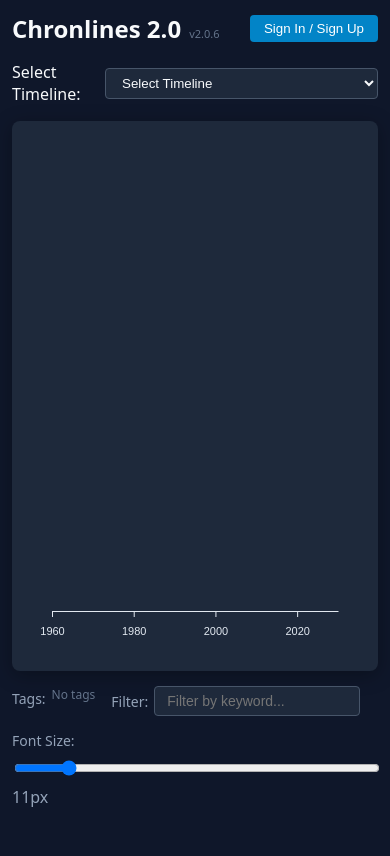
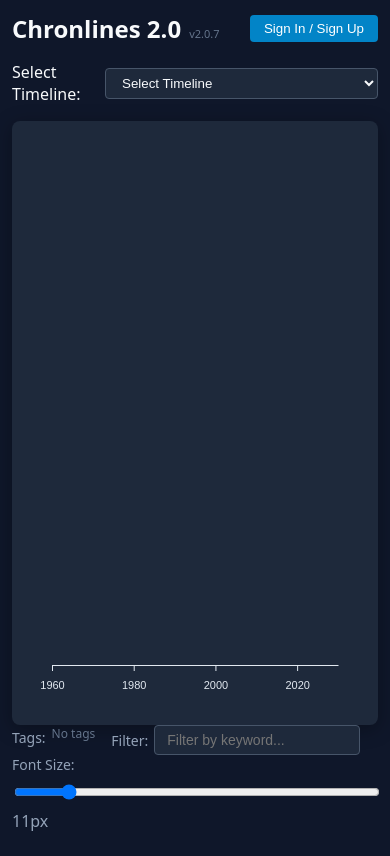
Before and after one commit to grumfellow/timeline, a website built with Vite: page index.html in a window 390 px wide. Built offline with nearby package versions, Linux system fonts and the light colour scheme; some packages are replaced by stand-ins of ours; no server answers; the database is empty.

Commit message:
layout: lock bottom controls height (flex: 0 0 auto) and flex-grow timeline container (flex: 1 1 0px) (v2.0.7)

```diff
--- a/index.html
+++ b/index.html
@@ -7,30 +7,45 @@
     <style>
             html, body {
       height: 100%;
+      overflow: hidden;
     }
     body {
       font-family: system-ui, -apple-system, sans-serif;
-      margin: 20px;
-      padding-bottom: 24px;
+      margin: 0;
+      padding: 16px 20px 20px 20px;
       background-color: #0f172a;
       color: #f8fafc;
       box-sizing: border-box;
       display: flex;
       flex-direction: column;
-      min-height: 100vh;
-      height: auto;
+      height: 100vh;
+    }
+
+    .top-header {
+      flex: 0 0 auto;
+    }
+
+    .timeline-picker {
+      flex: 0 0 auto;
     }
 
     #timeline-container {
       width: 100%;
-          flex: 1 1 auto;
-          min-height: 175px;
-          height: 55vh;
+      flex: 1 1 0px;
+      min-height: 100px;
       background: #1e293b;
       border-radius: 8px;
       overflow: hidden;
       box-shadow: 0 4px 20px rgba(0, 0, 0, 0.3);
       cursor: grab;
+    }
+
+    .bottom-controls-wrapper {
+      flex: 0 0 auto;
+      display: flex;
+      flex-direction: column;
+      gap: 12px;
+      margin-top: 12px;
     }
 
     .timeline-controls {
@@ -55,7 +70,7 @@
 
         @media (max-width: 768px) {
       body {
-        margin: 12px;
+        padding: 12px;
       }
 
       .timeline-picker,
@@ -84,8 +99,7 @@
       }
 
       #timeline-container {
-              height: 55vh;
-              min-height: 150px;
+        min-height: 100px;
       }
 
       #timelineSelect,
@@ -172,7 +186,7 @@
     <div style="display: flex; justify-content: space-between; align-items: center; margin-bottom: 16px; flex-wrap: wrap; gap: 12px;">
                   <div style="display: flex; align-items: baseline; gap: 8px;">
         <h2 style="margin: 0;">Chronlines 2.0</h2>
-              <span style="font-size: 11px; color: #64748b; font-weight: normal;">v2.0.6</span>
+        <span style="font-size: 11px; color: #64748b; font-weight: normal;">v2.0.7</span>
       </div>
 
     <!-- User Auth Control Bar -->
@@ -210,7 +224,7 @@
   <div id="timeline-container"></div>
 
         <!-- Event Creation Controls -->
-  <div class="timeline-controls" style="margin: 15px 0; display: flex; gap: 8px; align-items: center; flex-wrap: wrap;">
+    <div class="timeline-controls" style="display: flex; gap: 8px; align-items: center; flex-wrap: wrap;">
     <button id="openAddEventBtn" style="padding: 8px 16px; font-weight: bold; cursor: pointer;">
       + Add New Event
     </button>
@@ -244,7 +258,7 @@
   </div>
 
         <!-- Font size control -->
-  <div class="font-size-control" style="margin-bottom: 24px;">
+    <div class="font-size-control">
     <label for="fontSizeSlider" style="color: #94a3b8; font-size: 14px; white-space: nowrap;">Font Size:</label>
     <input id="fontSizeSlider" type="range" min="9" max="24" step="1" value="11" />
     <span id="fontSizeValue" style="color: #94a3b8; width: 40px; text-align: left;">11px</span>
```
Lines whose indentation alone changed are shown as unchanged.
